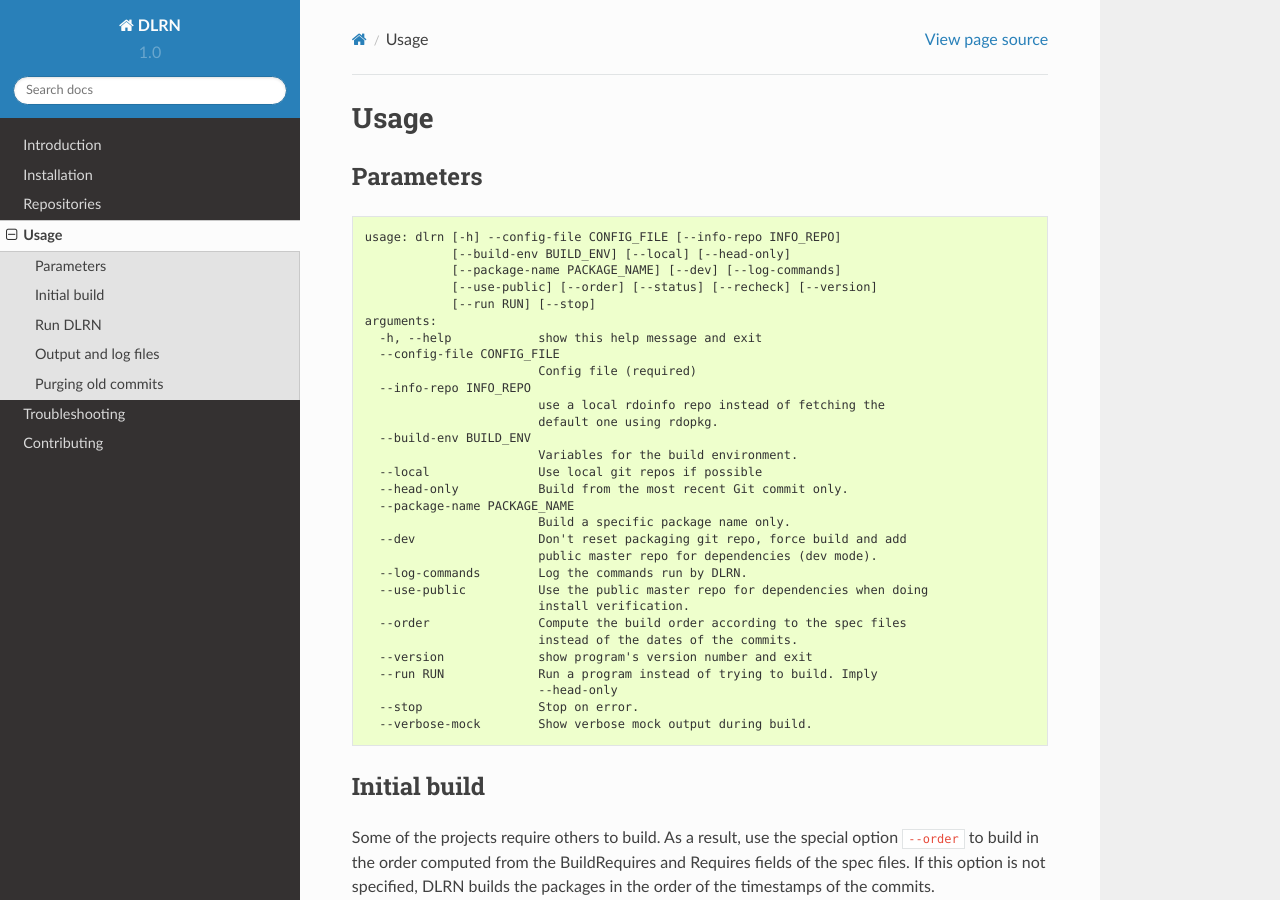
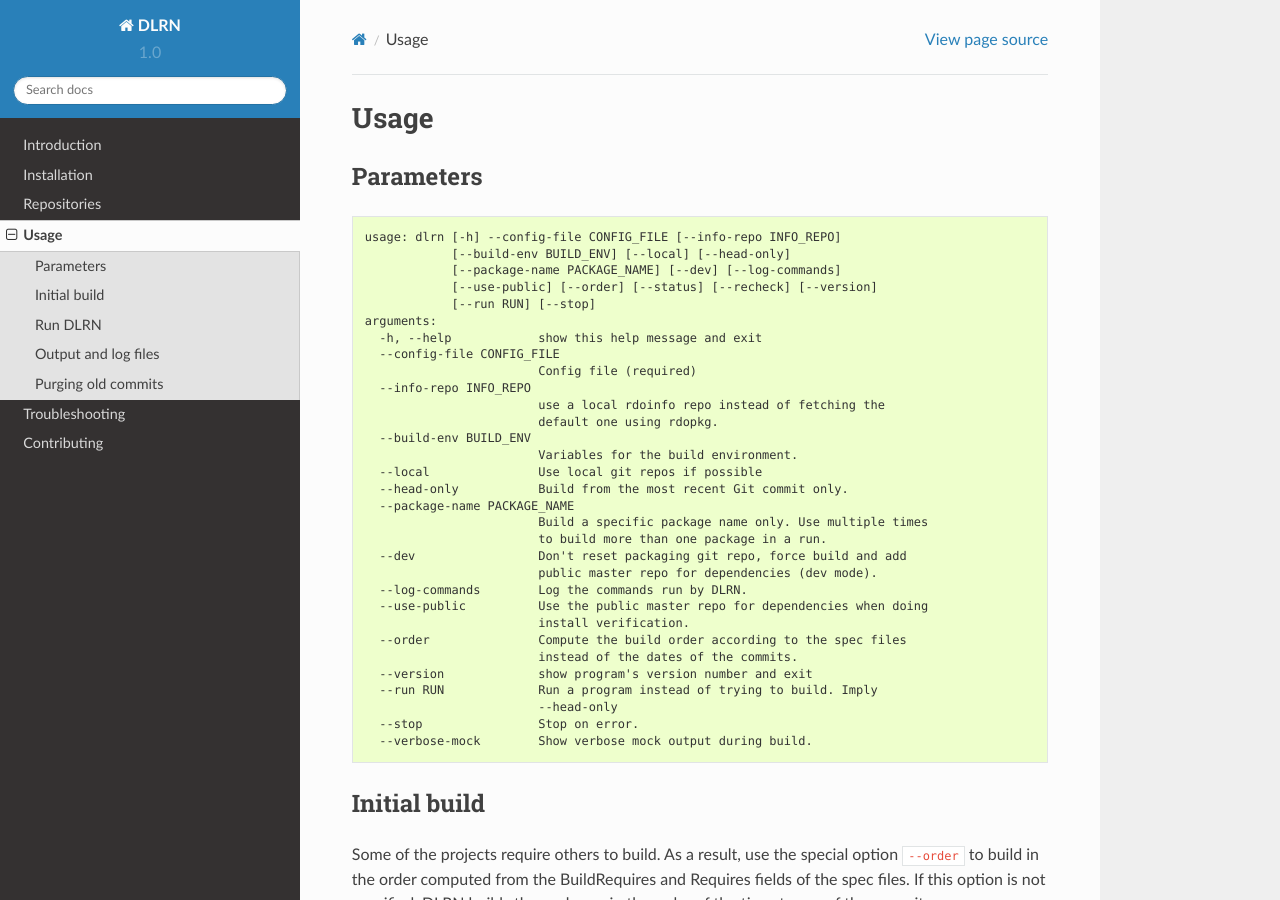
Before and after one commit to softwarefactory-project/DLRN, a Sphinx documentation site: the page built from doc/source/usage.rst, in a window 1280 px wide and 900 px high. Built offline with Sphinx 7.4.7 and the Read the Docs theme 2.0.0, drawn with Linux system fonts in a browser that asks for light colours.

Commit message:
Allow building multiple packages with --package-name
Previously, we could only build a single package when using the
--package-name command-line switch. Now, if we specify the switch
multiple times, we can build more than one.

Example command-line:
$ dlrn --config-file projects.ini --package-name python-heatclient \
  --package-name python-glanceclient

Change-Id: If473c973171d05bd5d8d14eb1c03a3ad5b6df0e4

```diff
--- a/doc/source/usage.rst
+++ b/doc/source/usage.rst
@@ -24,7 +24,8 @@
       --local               Use local git repos if possible
       --head-only           Build from the most recent Git commit only.
       --package-name PACKAGE_NAME
-                            Build a specific package name only.
+                            Build a specific package name only. Use multiple times
+                            to build more than one package in a run.
       --dev                 Don't reset packaging git repo, force build and add
                             public master repo for dependencies (dev mode).
       --log-commands        Log the commands run by DLRN.
```
Also changed, not shown: 1 other file.
